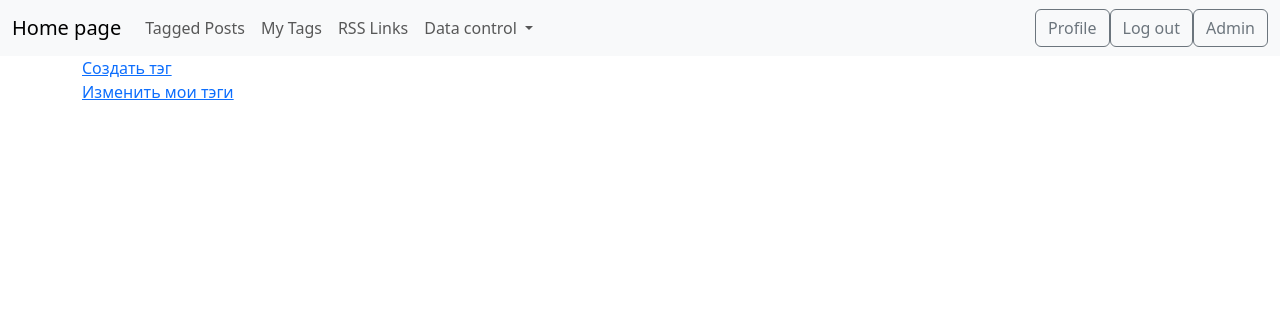
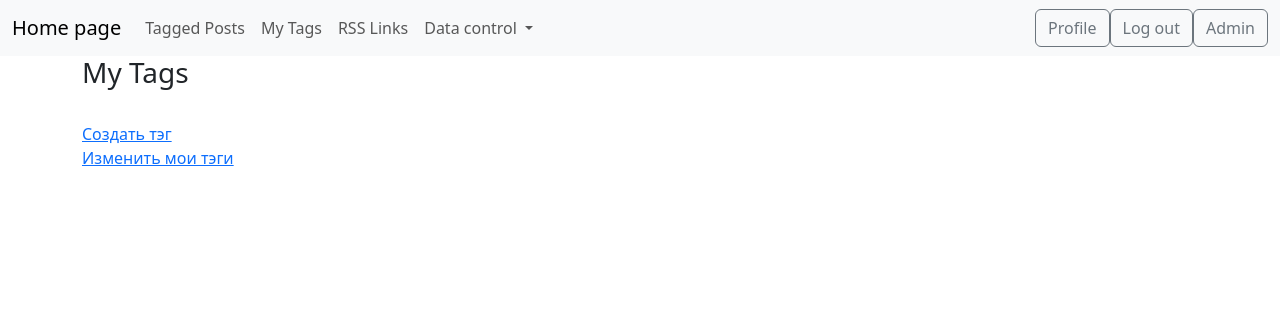
Before and after one commit to 3nk0d/Python_Basic_Course-Project, a Django app: page /tags/ in a window 1280 px wide. Shown: the top 316 px of the page. Run offline with Django 4.2, Linux system fonts and the light colour scheme; the visitor is signed in with stand-in values (Sample User, id 1); data that the repository does not hold is empty.

Commit message:
Move tag_create to bottom

```diff
--- a/news_portal/web_interface/templates/web_interface/tags_list.html
+++ b/news_portal/web_interface/templates/web_interface/tags_list.html
@@ -10,7 +10,7 @@
 </head>
 <body>
 {% block content %}
-    <a href=" {% url 'tag_create' %}">Создать тэг</a>
+    <h3>My Tags</h3>
     {% for item in object_list %}
         <li>
             <a href=" {% url 'tag' pk=item.pk %}">
@@ -28,6 +28,8 @@
         </li>
     {% endfor %}
     <br>
+    <a href=" {% url 'tag_create' %}">Создать тэг</a>
+    <br>
     <a href="{% url 'subcribe_change' pk=user.id %}">Изменить мои тэги</a>
 {% endblock %}
 </body>
```
